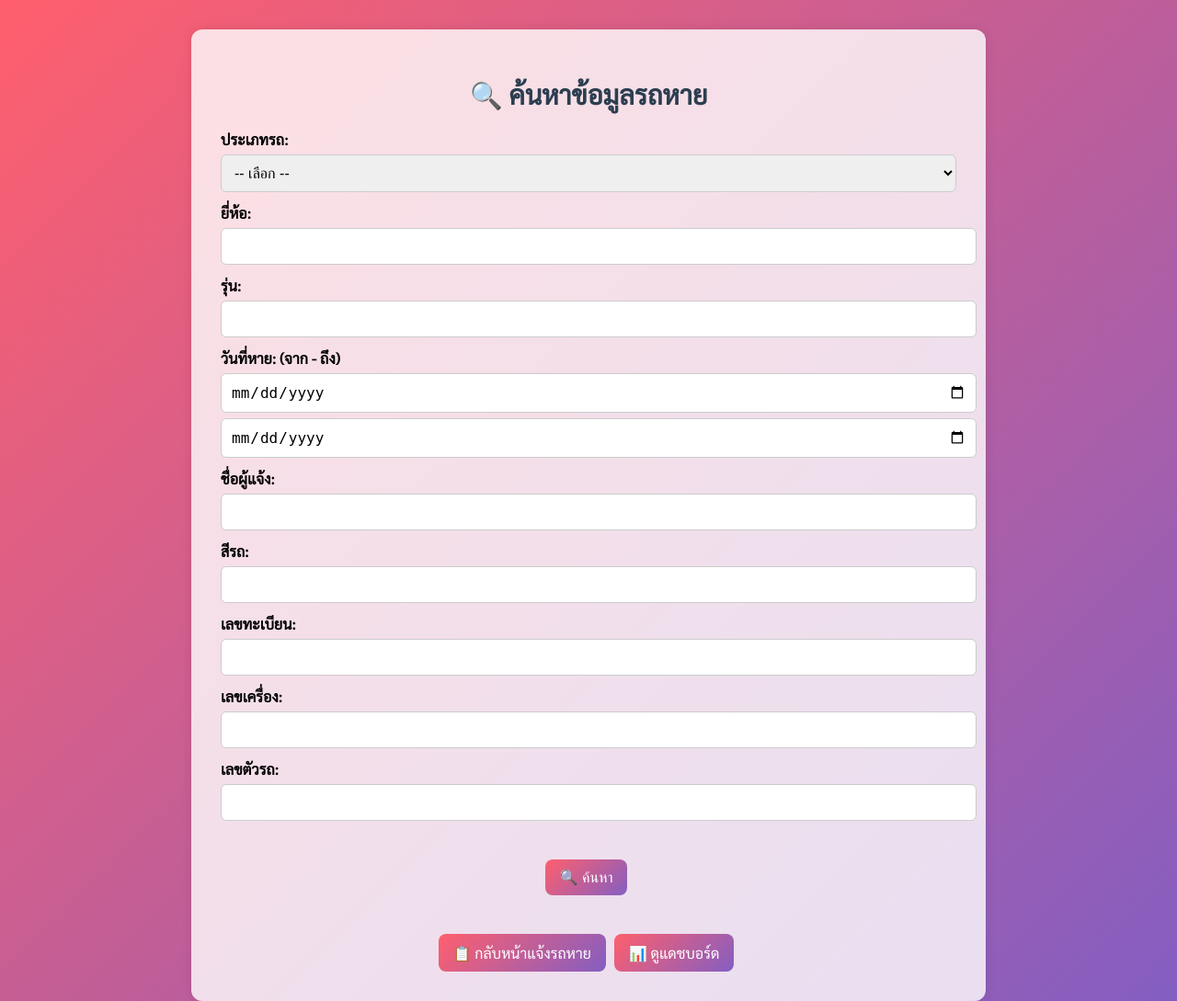
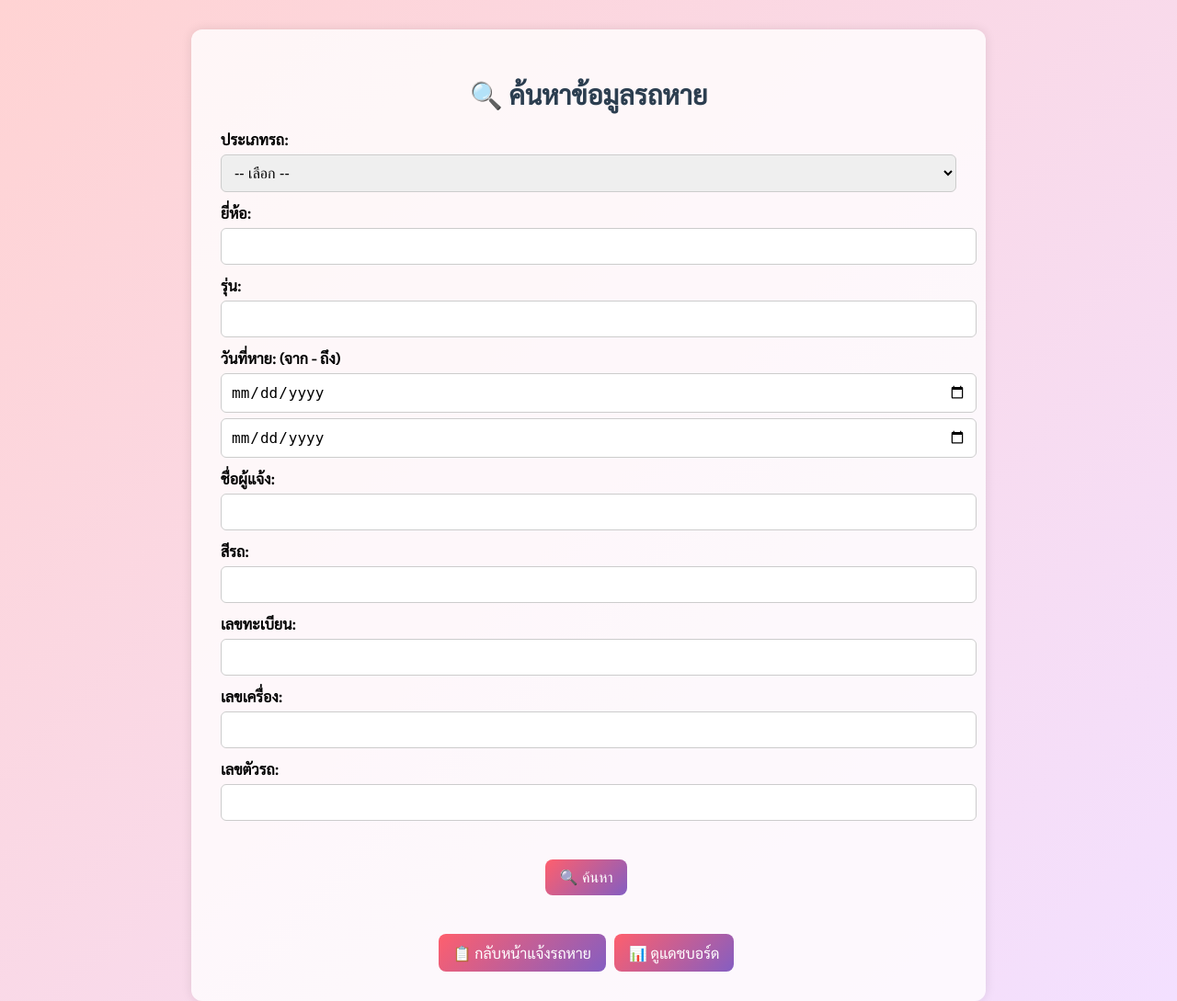
Before and after one commit to kong3161/lostcar, a FastAPI app: page /search in a window 1280 px wide. Shown: the whole page at 92% size. Run offline with FastAPI, Linux system fonts and the light colour scheme.

Commit message:
🎨 ปรับพื้นหลังหน้าค้นหาให้ไล่เฉดแดง–ม่วงแบบนุ่มนวล เหมือนหน้า index

```diff
--- a/templates/search.html
+++ b/templates/search.html
@@ -7,7 +7,7 @@
     <style>
         body {
             font-family: 'Sarabun', sans-serif;
-            background: linear-gradient(135deg, #ff5f6d, #845ec2); /* red to purple gradient */
+            background: linear-gradient(135deg, #ffd3d3, #f3e0ff); /* softened gradient */
             margin: 0;
             padding: 0;
         }
```
